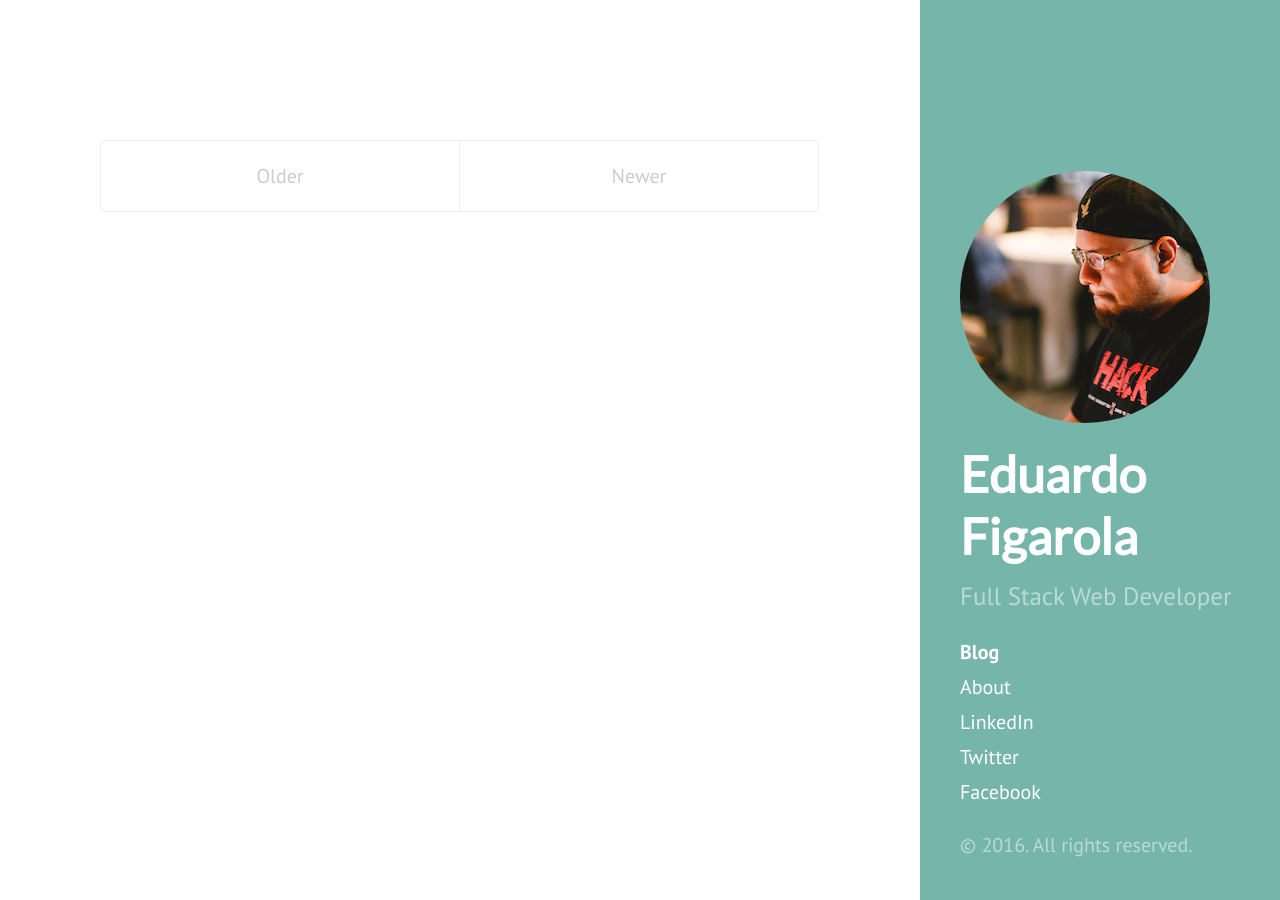
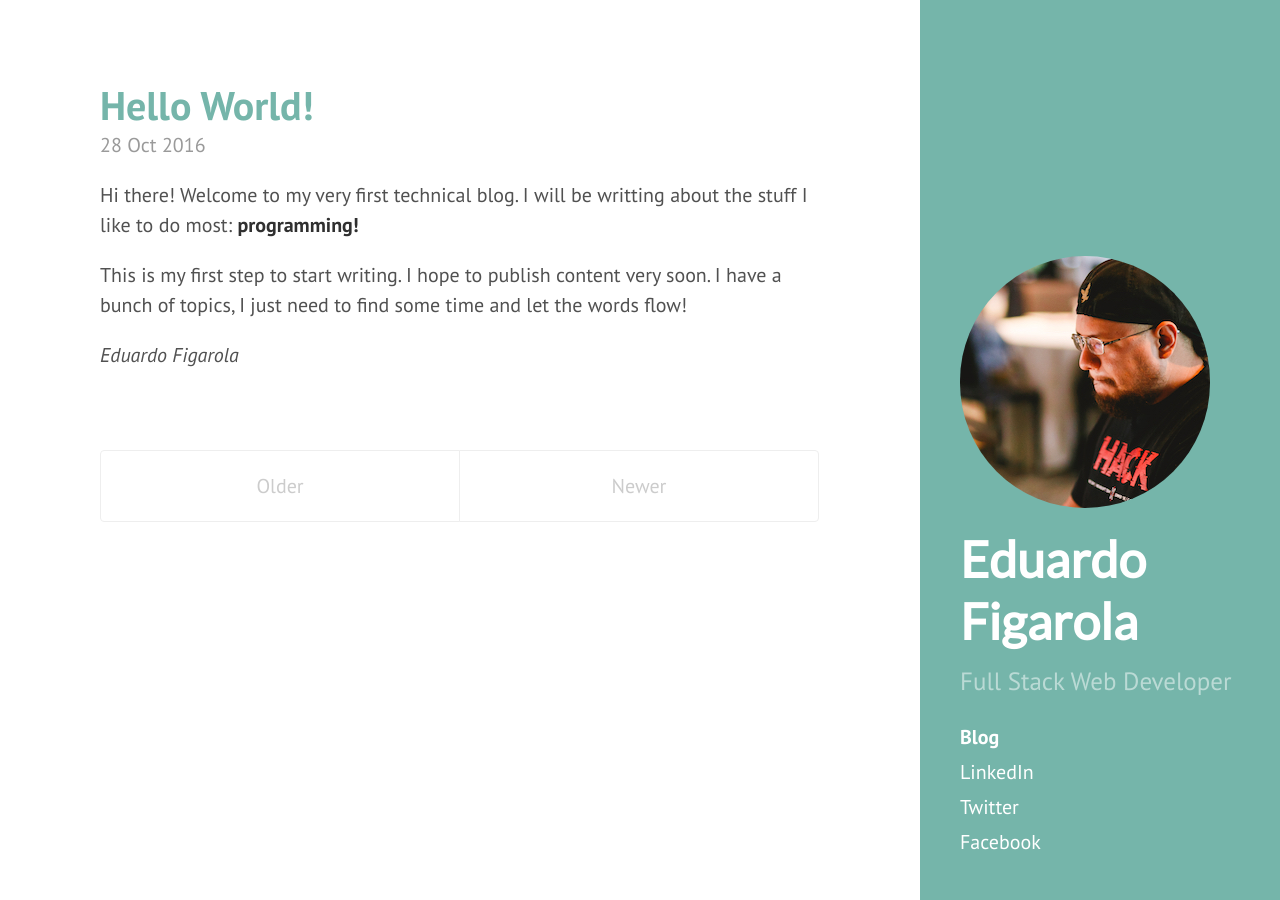
Before and after one commit to efigarolam/efigarolam.github.io, a Jekyll site: the page built from index.html, in a window 1280 px wide. Built offline with Jekyll 4.4.1, drawn with Linux system fonts in a browser that asks for light colours; the list of posts is cut into pages by our own code.

Commit message:
First blog post

```diff
--- a/_includes/sidebar.html
+++ b/_includes/sidebar.html
@@ -34,7 +34,5 @@
       <a class="sidebar-nav-item" href="https://twitter.com/Diabulux" target="_blank">Twitter</a>
       <a class="sidebar-nav-item" href="https://facebook.com/diabulux" target="_blank">Facebook</a>
     </nav>
-
-    <p>&copy; {{ site.time | date: '%Y' }}. All rights reserved.</p>
   </div>
 </div>
--- /dev/null
+++ b/_posts/2016-10-28-hello-world.md
@@ -0,0 +1,10 @@
+---
+layout: post
+title: Hello World!
+---
+
+Hi there! Welcome to my very first technical blog. I will be writting about the stuff I like to do most: **programming!**
+
+This is my first step to start writing. I hope to publish content very soon. I have a bunch of topics, I just need to find some time and let the words flow!
+
+*Eduardo Figarola*
```
Also changed, not shown: about.md (+1 -0 lines).
